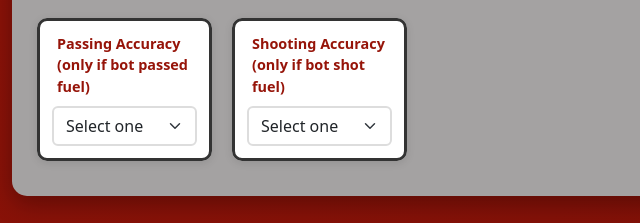
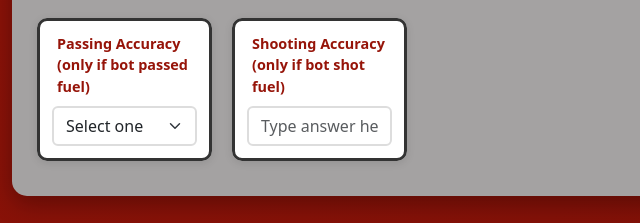
Before and after one commit to Frc5572/Scouting-Website, a plain HTML site: page index.html in a window 1280 px wide. Shown: the part 1444-1667 px from the top of the page, 0-640 px from the left. Drawn offline with nearby package versions, Linux system fonts and the light colour scheme.

Commit message:
scooting accuracy changes

```diff
--- a/index.html
+++ b/index.html
@@ -596,16 +596,7 @@
           </fieldset>
           <fieldset>
             <legend>Shooting Accuracy (only if bot shot fuel)</legend>
-            <select class="form-select" name="entry.1465763167" required>
-              <option value="" disabled selected>Select one</option>
-              <option value="100%">100%</option>
-              <option value="80%">80%</option>
-              <option value="60%">60%</option>
-              <option value="40%">40%</option>
-              <option value="20%">20%</option>
-              <option value="0%">0%</option>
-              <option value="No shooting">No shooting</option>
-            </select>
+            <input type="text" class="form-control" name="entry.1465763167" placeholder="Type answer here" required>
           </fieldset>
         </div>
       </div>
```
